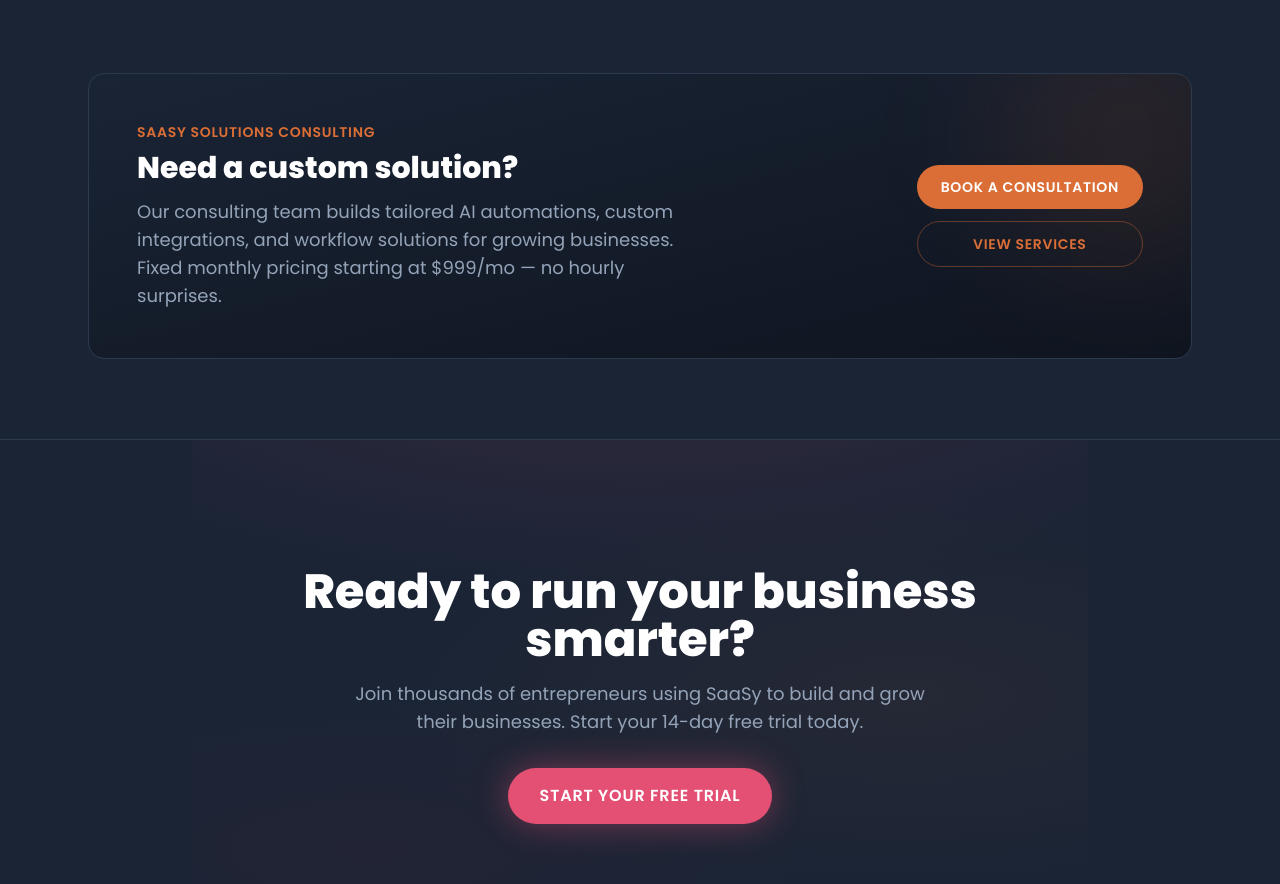
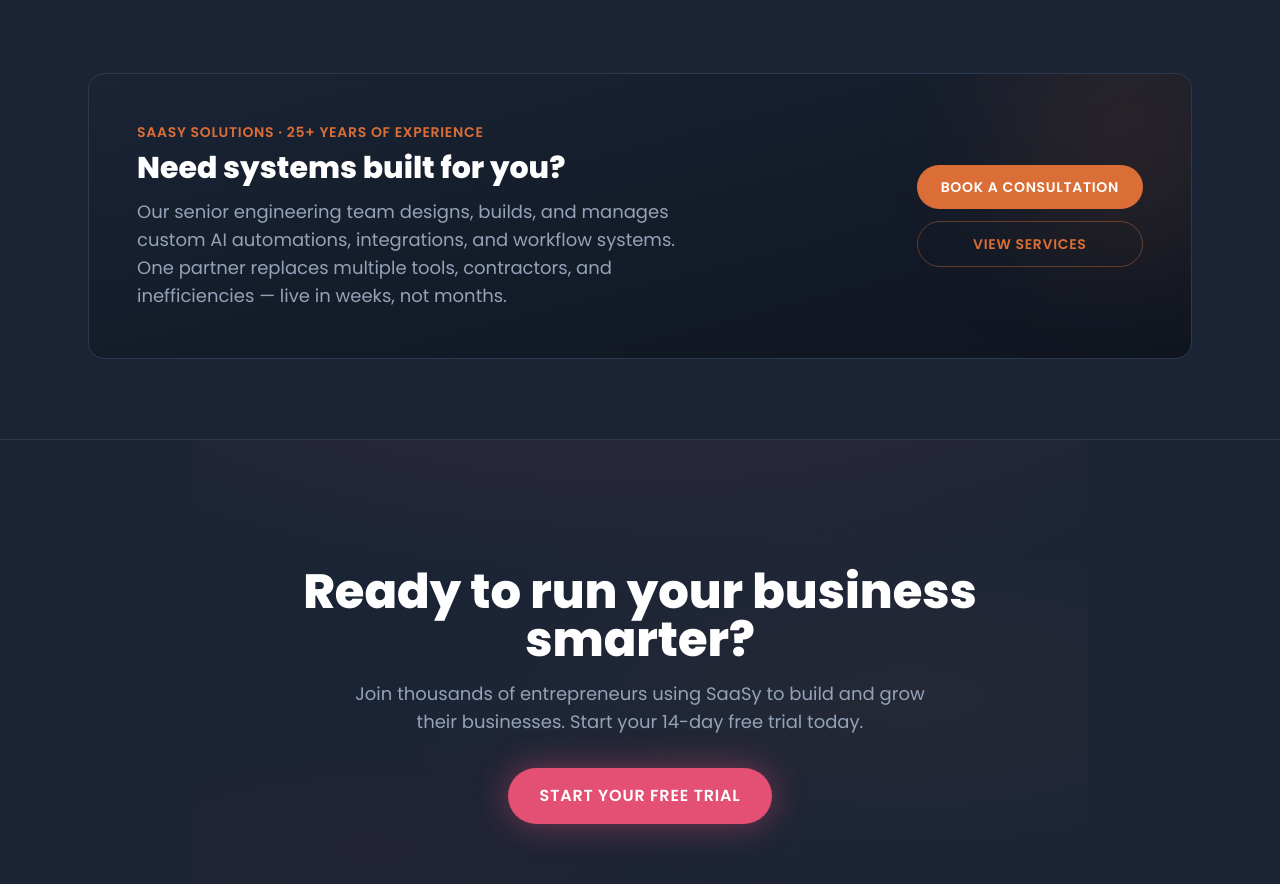
Before and after one commit to rclanan/saasy-landing, a Next.js app: page / in a window 1280 px wide. Shown: the part 6120-7004 px from the top of the page. Built offline with nearby package versions, Linux system fonts and the light colour scheme.

Commit message:
fix: update ConsultingPromo messaging for premium positioning
Rewrite copy to emphasize senior engineering expertise and outcomes
over affordability. Updated pricing reference to $3,500/mo.

Reported-by:Ray Clanan

```diff
--- a/app/components/ConsultingPromo.tsx
+++ b/app/components/ConsultingPromo.tsx
@@ -27,22 +27,22 @@
                   text-sm font-semibold uppercase tracking-wider
                   text-saasy-orange"
               >
-                SaaSy Solutions Consulting
+                SaaSy Solutions &middot; 25+ Years of Experience
               </p>
               <h2
                 className="mt-2 font-[family-name:var(--font-poppins)]
                   text-2xl font-bold text-white sm:text-3xl"
               >
-                Need a custom solution?
+                Need systems built for you?
               </h2>
               <p
                 className="mt-3 font-[family-name:var(--font-poppins)]
                   text-base text-saasy-muted sm:text-lg"
               >
-                Our consulting team builds tailored AI automations,
-                custom integrations, and workflow solutions for growing
-                businesses. Fixed monthly pricing starting at $999/mo
-                &mdash; no hourly surprises.
+                Our senior engineering team designs, builds, and manages
+                custom AI automations, integrations, and workflow systems.
+                One partner replaces multiple tools, contractors, and
+                inefficiencies &mdash; live in weeks, not months.
               </p>
             </div>
 
```
